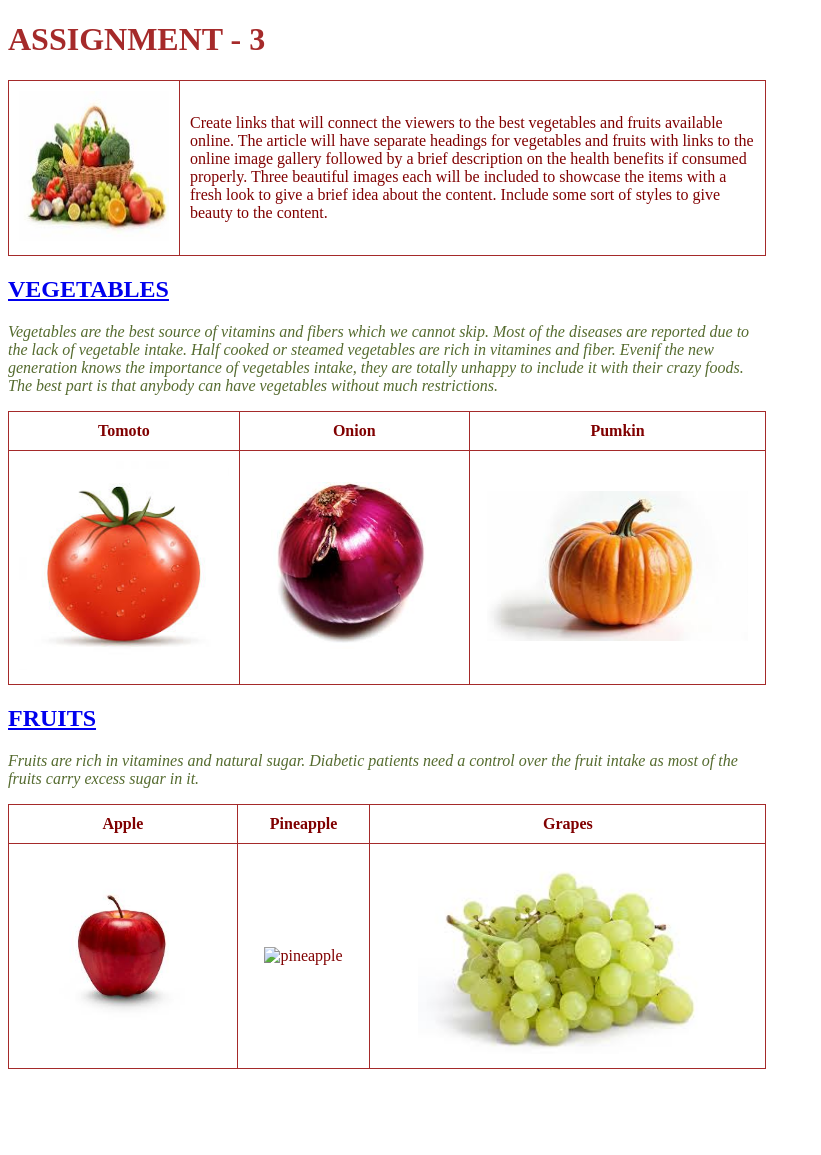
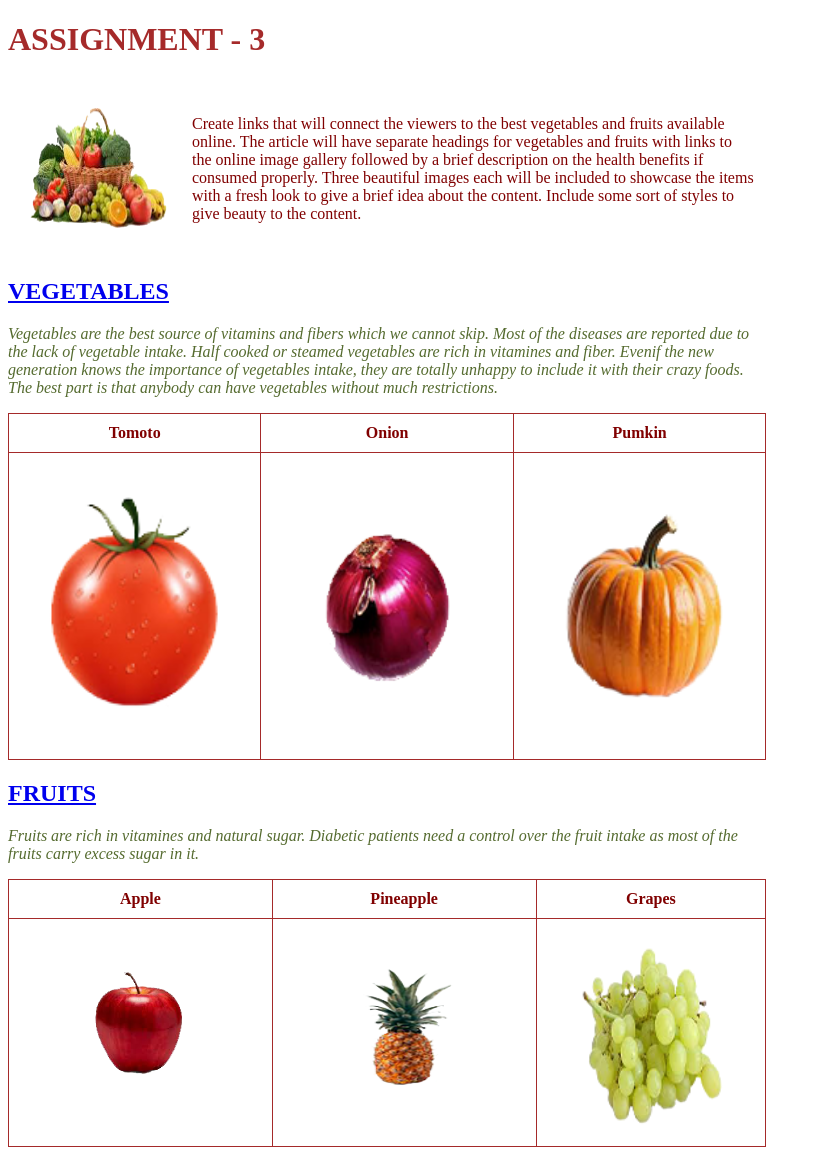
Before and after one commit to vpsalil/GalTech, a plain HTML site: page Assign-03-vegfruit/index.html in a window 1280 px wide. Shown: the whole page, without its empty margins (0-821 px from the left). Before the commit the page ends 1077 px from the top, so only its background shows below. Drawn offline with Linux system fonts and the light colour scheme.

Commit message:
specific table style change

```diff
--- a/Assign-03-vegfruit/index.html
+++ b/Assign-03-vegfruit/index.html
@@ -11,8 +11,8 @@
 
 <body>
     <h1>ASSIGNMENT - 3</h1>
-    <table>
-        <tr><td><img src="vegfruit.jpg" alt="vegetables and fruits"></td>
+    <table style="border: 2px solid white;">
+        <tr style="border: 2px solid white;"><td style="border: 2px solid white;"><img src="vegfruit.png" alt="vegetables and fruits"></td>
             <td style="text-align: left;">Create links that will connect the viewers to the best vegetables and fruits available online.  The article will have separate headings for vegetables and fruits with links to the online image gallery followed by a brief description on the health benefits if consumed properly.   Three beautiful images each will be included to showcase the items with a fresh look to give a brief idea about the content. Include some sort of styles to give beauty to the content.</td>
         </tr>
     </table>
@@ -21,7 +21,7 @@
     <p>Vegetables are the best source of vitamins and fibers which we cannot skip.  Most of the diseases are reported due to the lack of vegetable intake.  Half cooked or steamed vegetables are rich in vitamines and fiber.  Evenif the new generation knows the importance of vegetables intake, they are totally unhappy to include it with their crazy foods. The best part is that anybody can have vegetables without much restrictions.</p>
     <table>
         <tr><th>Tomoto</th><th>Onion</th><th>Pumkin</th></tr>
-        <tr><td><img src="tomoto.jpg" alt="tomoto" style= "width:100%; height: auto"></td><td><img src="onion.jpg" alt="onion" style= "width:80%; height: auto"></td><td><img src="pumkin.jpg" alt="pumkin" style= "width:95%; height: auto"></td></tr>
+        <tr><td><img src="tomoto.png" alt="tomoto" style= "width:100%; height: auto"></td><td><img src="onion.png" alt="onion" style= "width:80%; height: auto"></td><td><img src="pumkin.png" alt="pumkin" style= "width:95%; height: auto"></td></tr>
     </table>
 
     <h2> <a href="https://www.google.com/search?q=single+fresh+fruits&sca_esv=1cd8785de84224e8&udm=2&cs=0&biw=1366&bih=599&sxsrf=ANbL-n59XXoeuND-feJJtynxHjnQM2nJOg%3A1776978557019&ei=fYrqacVw3or27w-70o9Q&ved=0ahUKEwiFo6j98ISUAxVehf0HHTvpAwoQ4dUDCBI&uact=5&oq=single+fresh+vegetables&gs_lp=Egtnd3Mtd2l6LWltZyIXc2luZ2xlIGZyZXNoIHZlZ2V0YWJsZXMyBxAjGCcYyQIyBBAAGB4yBhAAGAgYHkiUHVAAWLMFcAB4AJABAJgBrQKgAfILqgEFMi01LjG4AQPIAQD4AQGYAgGgAroCmAMAkgcDMy0xoAfsJrIHAzMtMbgHugLCBwMzLTHIBwiACAA&sclient=gws-wiz-img">FRUITS</a></h2>
@@ -29,7 +29,7 @@
 
     <table>
         <tr><th>Apple</th><th>Pineapple</th><th>Grapes</th></tr>
-        <tr> <td><img src="apple.jpg" alt="apple"></td><td><img src="pineapple.jpg" alt="pineapple"></td><td><img src="grapes.jpg" alt="grapes" style= "width:80%; height: auto"></td></tr>
+        <tr> <td><img src="apple.png" alt="apple"></td><td><img src="pineapple.png" alt="pineapple"></td><td><img src="grapes.png" alt="grapes" style= "width:80%; height: auto"></td></tr>
     </table>
 </body>
 </html>
```
Also changed, not shown: Assign-03-vegfruit/apple.png (added), Assign-03-vegfruit/grapes.png (added), Assign-03-vegfruit/onion.png (added), Assign-03-vegfruit/pineapple.png (added), Assign-03-vegfruit/pumkin.png (added), Assign-03-vegfruit/tomoto.png (added), Assign-03-vegfruit/vegfruit.png (added).
